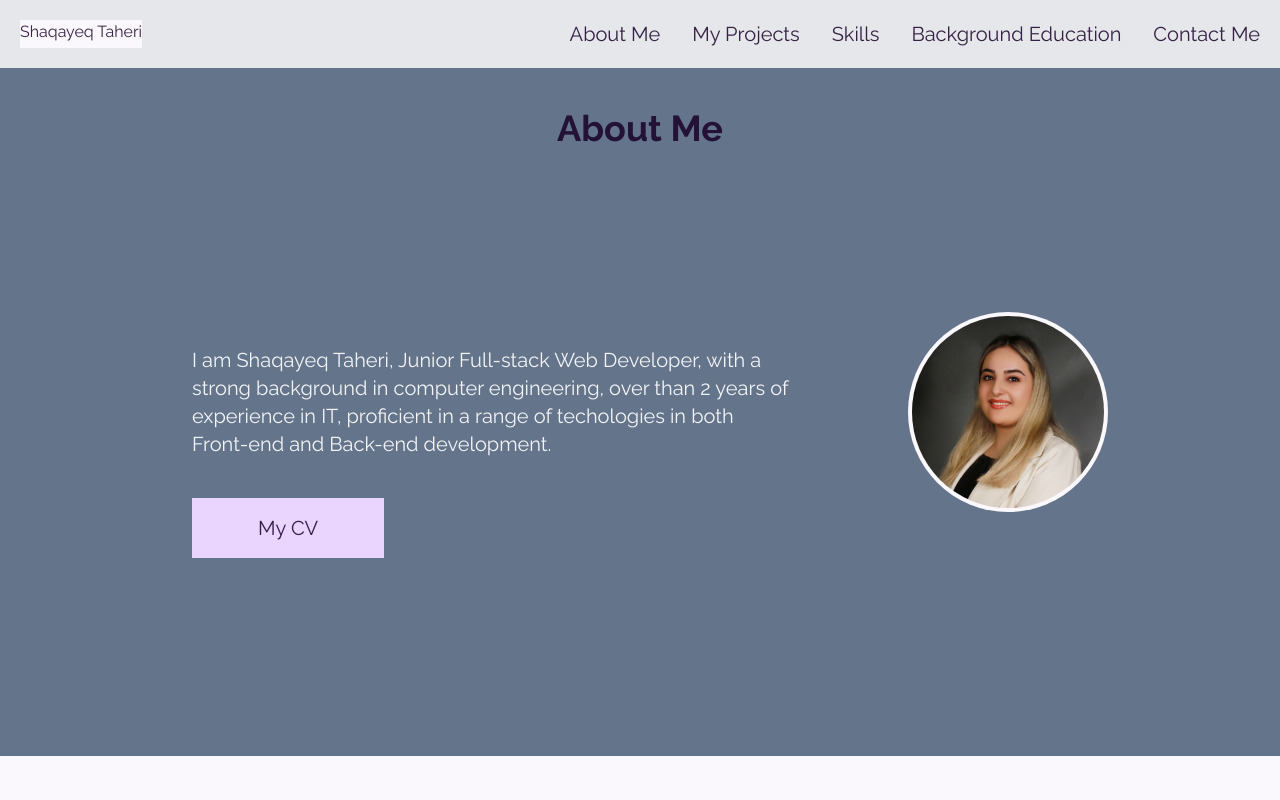
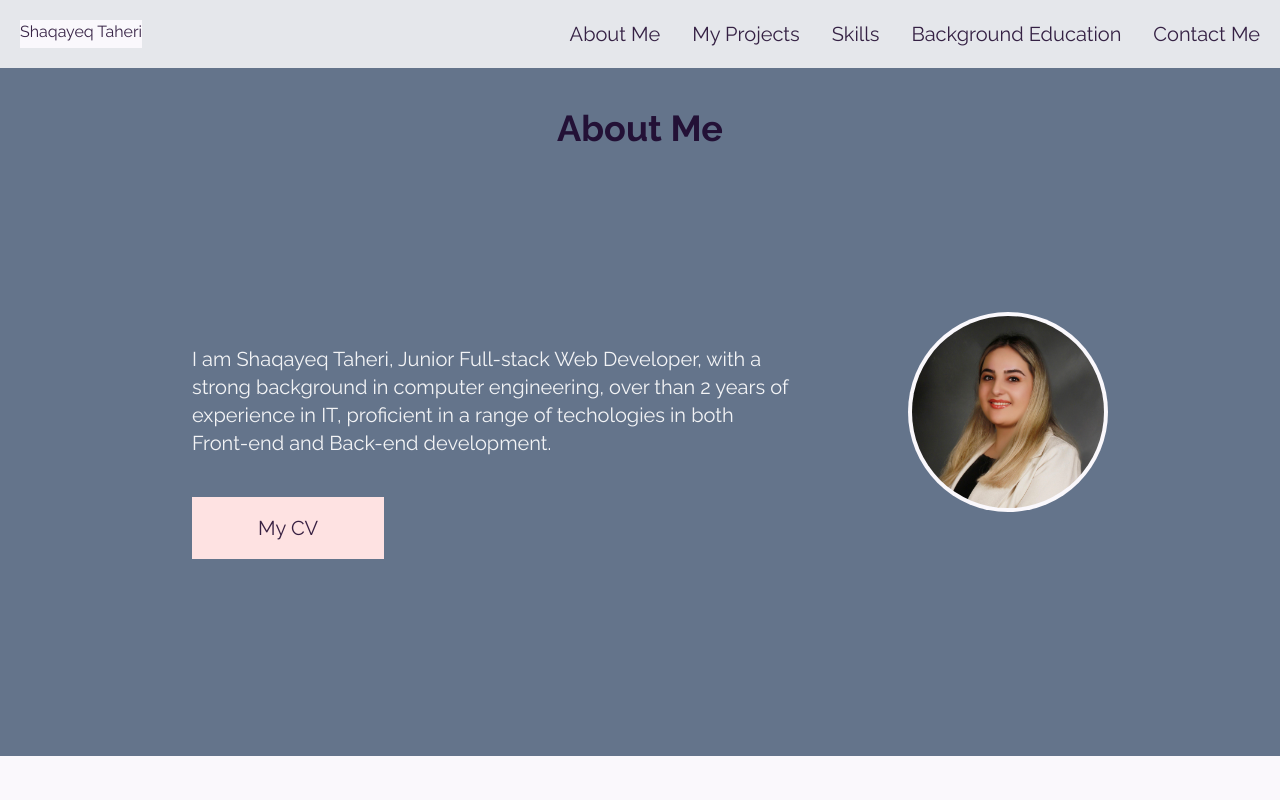
Before and after one commit to Shaqayeq-taheri/Portfolio-Shaqayeq-Taheri, a React (Vite) app: page /aboutme in a window 1280 px wide. Shown: the top 800 px of the page. Built offline with nearby package versions, Linux system fonts and the light colour scheme.

Commit message:
the about me is compeleted

```diff
--- a/src/components/Aboutme.jsx
+++ b/src/components/Aboutme.jsx
@@ -9,7 +9,7 @@ function Aboutme() {
 
 
          <p className="text-gray-100 text-xl text-center md:text-left dark:text-gray-400 bg-slate-500 max-w-xlg"> I am Shaqayeq Taheri, Junior Full-stack Web Developer, with a strong background in computer engineering, over than 2 years of experience in IT, proficient in a range of techologies in both Front-end and Back-end development. </p>
-<button  className="text-xl mx-auto md:mx-0  w-48 bg-purple-200 hover:bg-rose-50 transition delay-100 p-4 ">My CV</button>
+<button  className="text-xl  mx-auto md:mx-0 w-48 bg-red-100 border hover:bg-transparent hover:border-white hover:text-white border-red-100 hover:shadow-xl transition duration-500 ease-in-out p-4 ">My CV</button>
 
       </div>
     <img src="src/assets/images/photo_2024-01-04_00-17-57.jpg" alt="" className="  rounded-full order-first md:order-last mb-2 mt-10 md:mt-0 md:mb-20 p-1" style={{width:'200px', height:'200px' }} />
--- a/src/components/Projects.jsx
+++ b/src/components/Projects.jsx
@@ -1,7 +1,10 @@
 import React from "react";
 
 function Projects() {
-  return <div>my projects</div>;
+  return <div>
+
+
+  </div>;
 }
 
 export default Projects;
```
